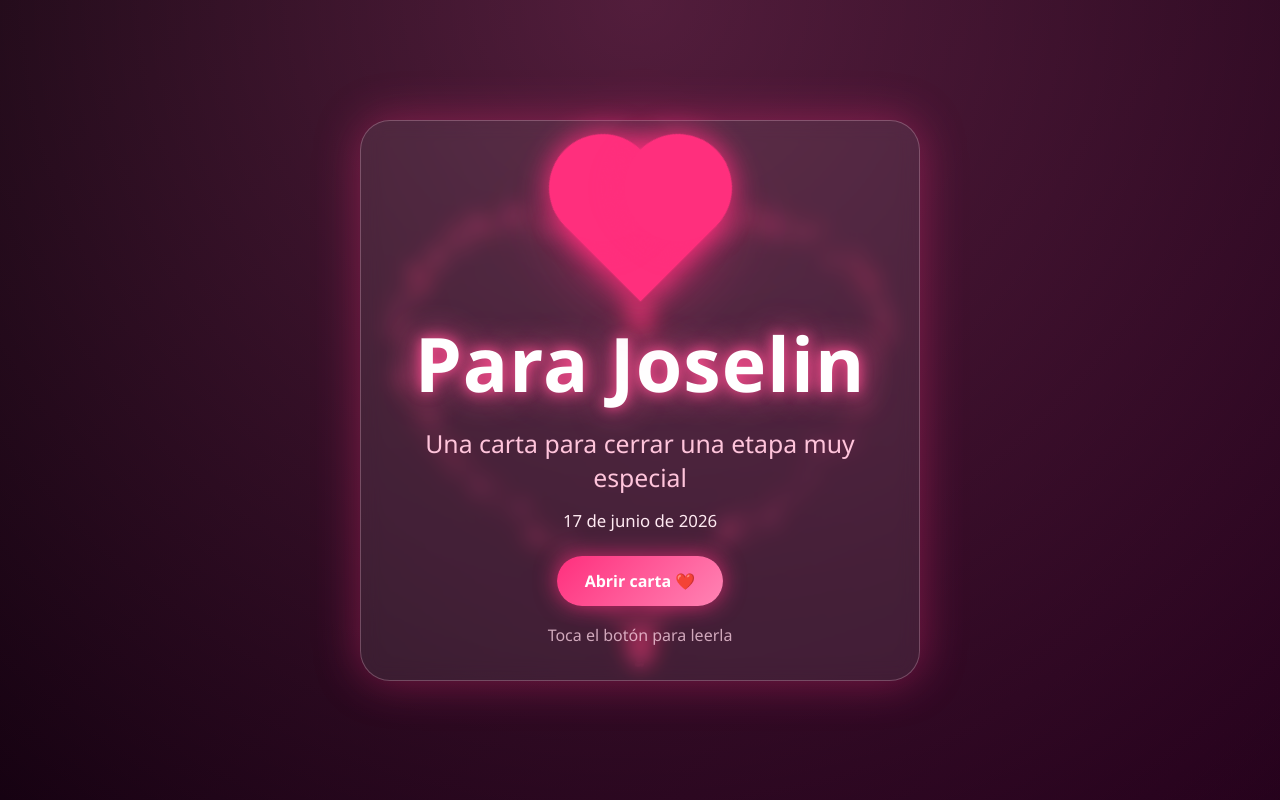
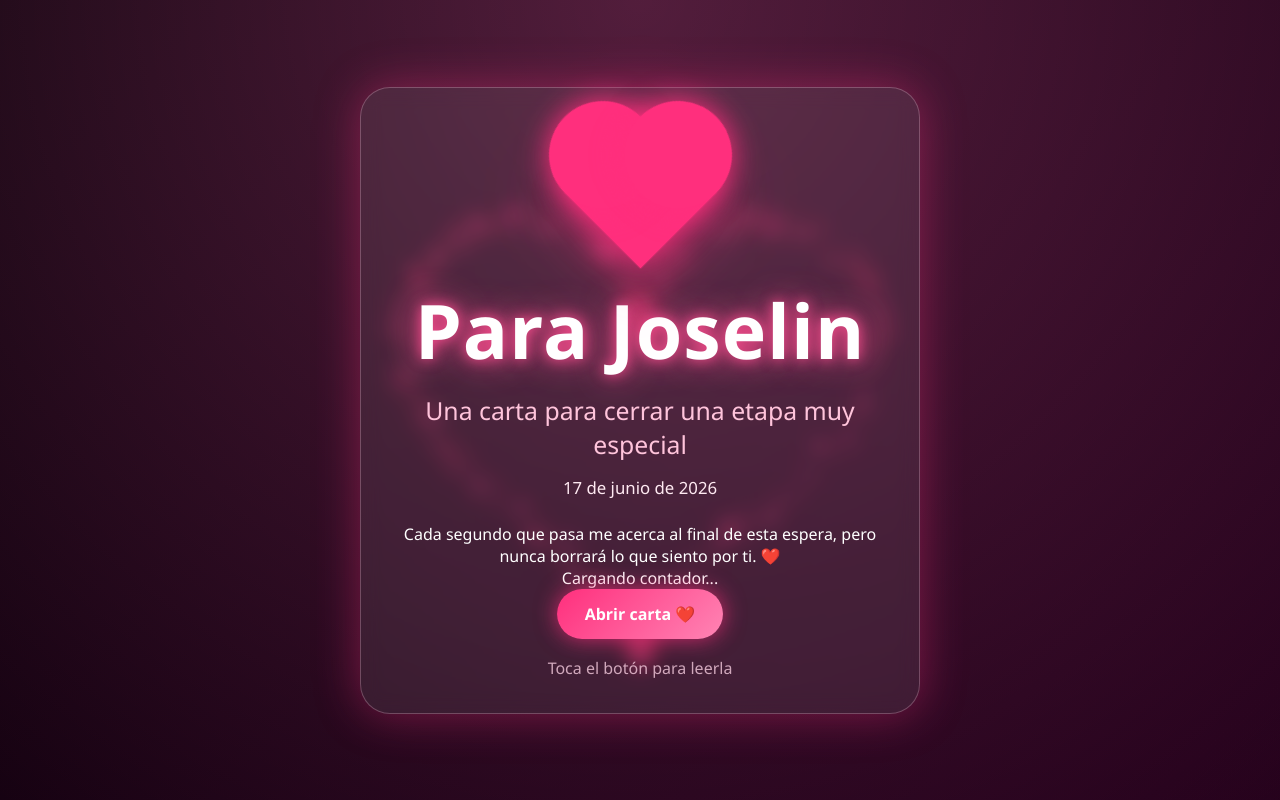
Before and after one commit to DeadManu/carta-para-joselin, a website: page index.html in a window 1280 px wide. Shown: the top 800 px of the page. Drawn offline with Linux system fonts and the light colour scheme.

Commit message:
agrego cuenta regresiva

```diff
--- a/index.html
+++ b/index.html
@@ -8,7 +8,6 @@
   <meta name="description" content="Una carta animada especial para Joselin." />
   <meta name="theme-color" content="#210019" />
 
-  <link rel="icon" href="assets/favicon.svg" type="image/svg+xml" />
   <link rel="stylesheet" href="css/styles.css" />
 </head>
 <body>
@@ -22,6 +21,16 @@
       <h2>Una carta para cerrar una etapa muy especial</h2>
 
       <div class="fecha">17 de junio de 2026</div>
+
+      <div class="bloque-contador">
+        <p class="frase-contador">
+          Cada segundo que pasa me acerca al final de esta espera, pero nunca borrará lo que siento por ti. ❤️
+        </p>
+
+        <div class="contador" id="contador">
+          Cargando contador...
+        </div>
+      </div>
 
       <a href="#carta" class="boton" id="btnAbrir">Abrir carta ❤️</a>
 
```
